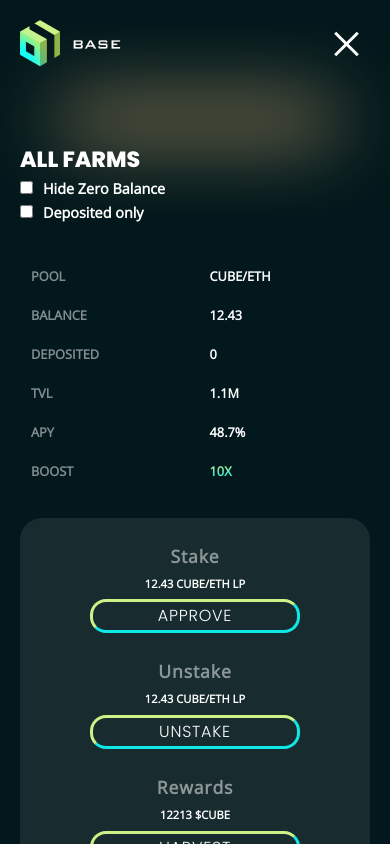
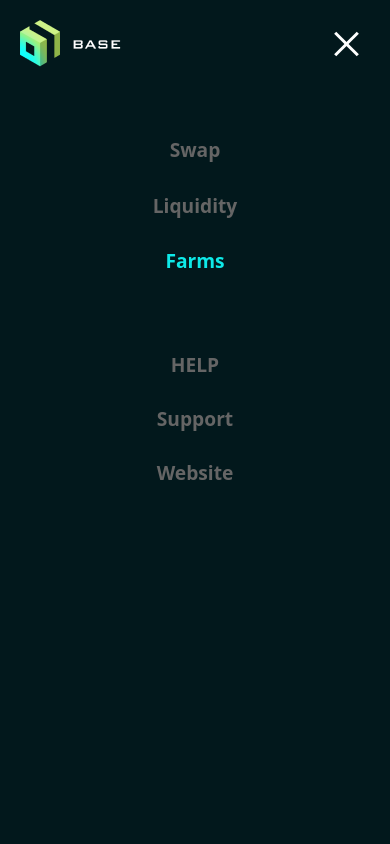
Before and after one commit to Mcverickk/Base-project, a React (Create React App) app: page /farms in a window 390 px wide. Both pictures are taken after a click on the button 346 px from the left and 44 px from the top of the page. Shown: the top 844 px of the page. Built offline with nearby package versions, Linux system fonts and the light colour scheme.

Commit message:
Added MobileNavbar

```diff
--- a/src/actions/actions.js
+++ b/src/actions/actions.js
@@ -1,7 +1,3 @@
-export const NavbarOpen = (state,NavbarState) => {
-    return { type:'OPEN',NavbarState:state.isOpen}
+export const toggleNavbar = (state,navbarState) => {
+    return { type:'TOGGLE',navbarState:state.isOpen }
 }
-
-export const NavbarClose = (state,NavbarState) => {
-    return { type:'CLOSE',NavbarState:!state.isOpen}
-}
--- a/src/components/Farms/Farms.js
+++ b/src/components/Farms/Farms.js
@@ -6,6 +6,8 @@
 import "./styles.css";
 import num from "./num.png";
 import { ethers } from "ethers";
+import { connect } from 'react-redux'
+import MobileNavbar from "../MobileNavbar/MobileNavbar";
 
 const GridItem = ({ head, title, input, delay }) => (
   <div data-aos="fade-up" data-aos-delay={delay} className="GridItem">
@@ -156,7 +158,8 @@
       <div className="Navbar">
         <Navbar />
       </div>
-      <div className="MainContainer2">
+      {
+          props.isOpen ? <div><MobileNavbar /></div>:<><div className="MainContainer2">
           <div className="Sidebar Sidebar2">
             <SideBar />
           </div>
@@ -394,10 +397,19 @@
             </div>
           </div>{" "}
           {/* FarmContainer */}
-      </div>{" "}
+        </div>{" "}</>
+
+      }
+
       {/* MainContainer2 */}
     </div>
   );
 };
 
-export default Farms;
+const mapStateToProps = ( state ) =>{
+  return {
+    isOpen : state.isOpen
+  }
+}
+
+export default connect(mapStateToProps)(Farms);
--- a/src/components/Liquidity/Liquidity.js
+++ b/src/components/Liquidity/Liquidity.js
@@ -10,6 +10,8 @@
 import { HiOutlinePlus } from "react-icons/hi";
 import { NavLink } from "react-router-dom";
 import { ethers } from "ethers";
+import { connect } from 'react-redux'
+import MobileNavbar from "../MobileNavbar/MobileNavbar";
 
 const TableHead = ({
   column1,
@@ -209,7 +211,8 @@
       <div className="Navbar">
         <Navbar />
       </div>
-      <div className="MainContainer3">
+      {
+        props.isOpen ? <div><MobileNavbar /></div>:<><div className="MainContainer3">
         <div className="Sidebar2">
           <SideBar />
         </div>
@@ -396,10 +399,19 @@
           </div>
         </div>{" "}
         {/* LiquidityContainer */}
-      </div>{" "}
+      </div>{" "}</>
+      }
+
       {/* MainContainer3 */}
     </div>
   );
 };
 
-export default Liquidity;
+const mapStateToProps = ( state ) =>{
+  return {
+   isOpen : state.isOpen
+  }
+}
+
+
+export default connect(mapStateToProps)(Liquidity);
--- /dev/null
+++ b/src/components/MobileNavbar/MobileNavbar.js
@@ -0,0 +1,68 @@
+import Aos from 'aos'
+import "aos/dist/aos.css";
+import React,{useEffect} from 'react';
+import {  NavLink } from "react-router-dom";
+import { SideBarData } from '../Sidebar/SideBarData';
+import { SupportData } from '../Sidebar/SupportData';
+import './styles.css'
+import { connect } from 'react-redux'
+
+
+function MobileNavbar(props) {
+
+  const reverseState = () =>{
+    props.isOpen = !(props.isOpen)
+  }
+
+  useEffect(()=>{Aos.init({
+    duration:1000
+  })},[])
+
+  const activeLinkStyles = ({isActive}) => {
+    return {
+       color : isActive ? '#0EE9E8': '#656565',
+       fontWeight : isActive ? '900' : '700'
+    }
+  }
+
+  return (
+    <div className='MobileSidebar'>
+        <div className="Nav-Links">
+        { SideBarData.map((item, index) => {
+              return (
+                <div className='NavLinks1'>
+                  <li data-aos={item.data} data-aos-delay={item.delay} key={index}>
+                    <NavLink style={activeLinkStyles} to={item.path} onClick={reverseState}>
+                      <span>{item.title}</span>
+                    </NavLink>
+                  </li>
+                </div>
+              );
+            })}
+        </div>
+
+        <div className="Nav-Links" data-aos="fade-down" data-aos-delay="1000">
+            { SupportData.map((item,index)=>{
+                return(
+                  <div className='NavLinks2'>
+                    <li data-aos={item.data} data-aos-delay={item.delay} key={index}>
+                      <NavLink style={activeLinkStyles} to={item.path} onClick={reverseState}>
+                        <span>{item.title}</span>
+                      </NavLink>
+                    </li>
+                  </div>
+                );
+              })}
+        </div>
+
+    </div>
+  )
+}
+
+const mapStateToProps = (state) => {
+  return {
+    isOpen : state.isOpen
+  }
+}
+
+export default connect(mapStateToProps)(MobileNavbar)
--- /dev/null
+++ b/src/components/MobileNavbar/styles.css
@@ -0,0 +1,38 @@
+.MobileSidebar{
+    background-color: #02181C;
+    height: 100%;
+    min-height: 100vh;
+}
+
+
+.Nav-Links{
+    /* border: 2px blue solid; */
+    padding-top: 3em;
+}
+
+.NavLinks1{
+    /* border: 2px blue solid; */
+    width: 50%;
+    margin: auto;
+    margin-bottom: 1.4em;
+    text-align: center;
+    list-style: none;
+    font-size: 1.2em;
+}
+
+.NavLinks2{
+    /* border: 2px red solid; */
+    margin-bottom: 5em;
+    width: 50%;
+    margin: auto;
+    margin-bottom: 1.3em;
+    text-align: center;
+    list-style: none;
+    font-size: 1.2em;
+}
+
+@media screen and (min-width:768px) {
+    .MobileSidebar{
+        display: none;
+    }
+}
--- a/src/components/Navbar/Navbar.js
+++ b/src/components/Navbar/Navbar.js
@@ -3,16 +3,35 @@
 import logo from './logo.png'
 import './styles.css'
 import { NavLink } from 'react-router-dom'
+import { connect } from 'react-redux'
+import { toggleNavbar } from '../../actions/actions'
 
-function Navbar() {
-const [isOpen, setOpen] = useState(false)
+function Navbar(props) {
+// const [isOpen, setOpen] = useState(false)
+
+const toggleNavbar = () =>{
+  console.log(props)
+  props.toggleNavbar(props,props.isOpen)
+}
 
   return (
     <div className='NavbarContainer'>
         <NavLink to='/'><img src={logo} alt='sorry'></img></NavLink>
-        <Hamburger toggled={isOpen} toggle={setOpen} color="#FFF"/>
+        <Hamburger toggled={props.isOpen} toggle={toggleNavbar} color="#FFF" />
     </div>
   )
 }
 
-export default Navbar
+const mapStateToProps = ( state ) =>{
+  return {
+   isOpen : state.isOpen
+  }
+}
+
+const mapDispatchToProps = ( dispatch ) => {
+  return {
+    toggleNavbar: (state,navbarState) => dispatch( toggleNavbar(state,navbarState) )
+  }
+}
+
+export default connect(mapStateToProps,mapDispatchToProps)(Navbar)
--- a/src/components/Swap/Swap.js
+++ b/src/components/Swap/Swap.js
@@ -12,6 +12,8 @@
 import Cube from "./cube.png";
 import Eth from "./eth.png";
 import { ethers } from "ethers";
+import { connect } from 'react-redux'
+import MobileNavbar from "../MobileNavbar/MobileNavbar";
 
 function Swap(props) {
   useEffect(() => {
@@ -34,7 +36,8 @@
       <div className="Navbar">
         <Navbar />
       </div>
-      <div className="MainContainer">
+      {
+        props.isOpen ? <div><MobileNavbar /></div>:<><div className="MainContainer">
         <div className="Sidebar">
           <SideBar />
         </div>
@@ -147,9 +150,19 @@
             </div>
           </div>
         </div>
-      </div>
+      </div></>
+      }
+
+
     </div>
   );
 }
 
-export default Swap;
+const mapStateToProps = ( state ) =>{
+  return {
+   isOpen : state.isOpen
+  }
+}
+
+
+export default connect(mapStateToProps)(Swap);
--- a/src/reducers/rootReducer.js
+++ b/src/reducers/rootReducer.js
@@ -1,23 +1,16 @@
 const initState = {
-    isOpen : false
+    isOpen:false
 }
 
-const rootReducer = (state=initState,action) =>{
-    if(action.type==='OPEN'){
+const rootReducer = (state=initState,action) => {
+    if(action.type==='TOGGLE'){
         let newState = !(state.isOpen)
-        return{
+        return {
             ...state,
-            isOpen : newState
+            isOpen:newState
         }
     }
-
-    if(action.type==='CLOSE'){
-        let newState = !(state.isOpen)
-        return{
-            ...state,
-            isOpen : newState
-        }
-    }
+    return state
 }
 
 export default rootReducer
```
Also changed, not shown: 1 other file (tests, documents, lock files or other folders). Lines whose indentation alone changed are shown as unchanged.
